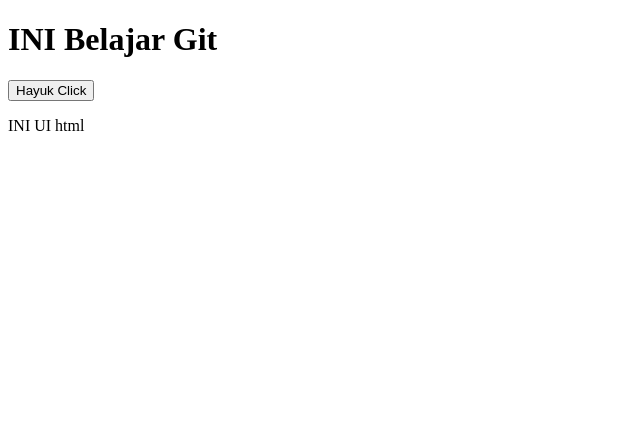
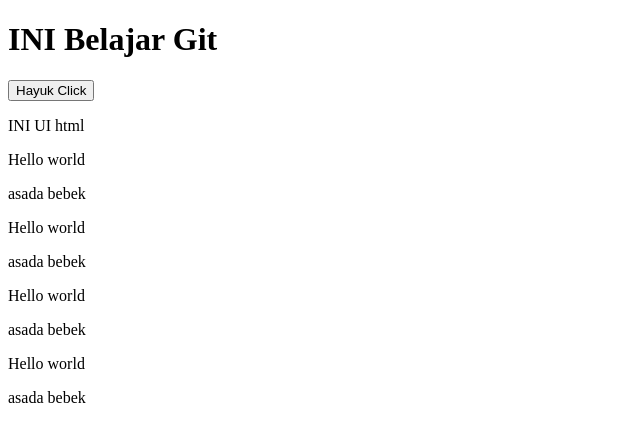
Before and after one commit to rafi-zimraan/belajargit, a plain HTML site: page index.html in a window 1280 px wide. Shown: the whole page, without its empty margins (0-640 px from the left). Drawn offline with Linux system fonts and the light colour scheme.

Commit message:
memanipulasi teks

```diff
--- a/index.html
+++ b/index.html
@@ -8,5 +8,15 @@
     <button>Hayuk Click</button>
     <p>INI UI html</p>
   </head>
-  <body></body>
+  <body>
+    <P>Hello world </P>
+    <P>asada bebek </P>
+    <P>Hello world </P>
+    <P>asada bebek </P>
+    <P>Hello world </P>
+    <P>asada bebek </P>
+    <P>Hello world </P>
+    <P>asada bebek </P>
+
+  </body>
 </html>
```
